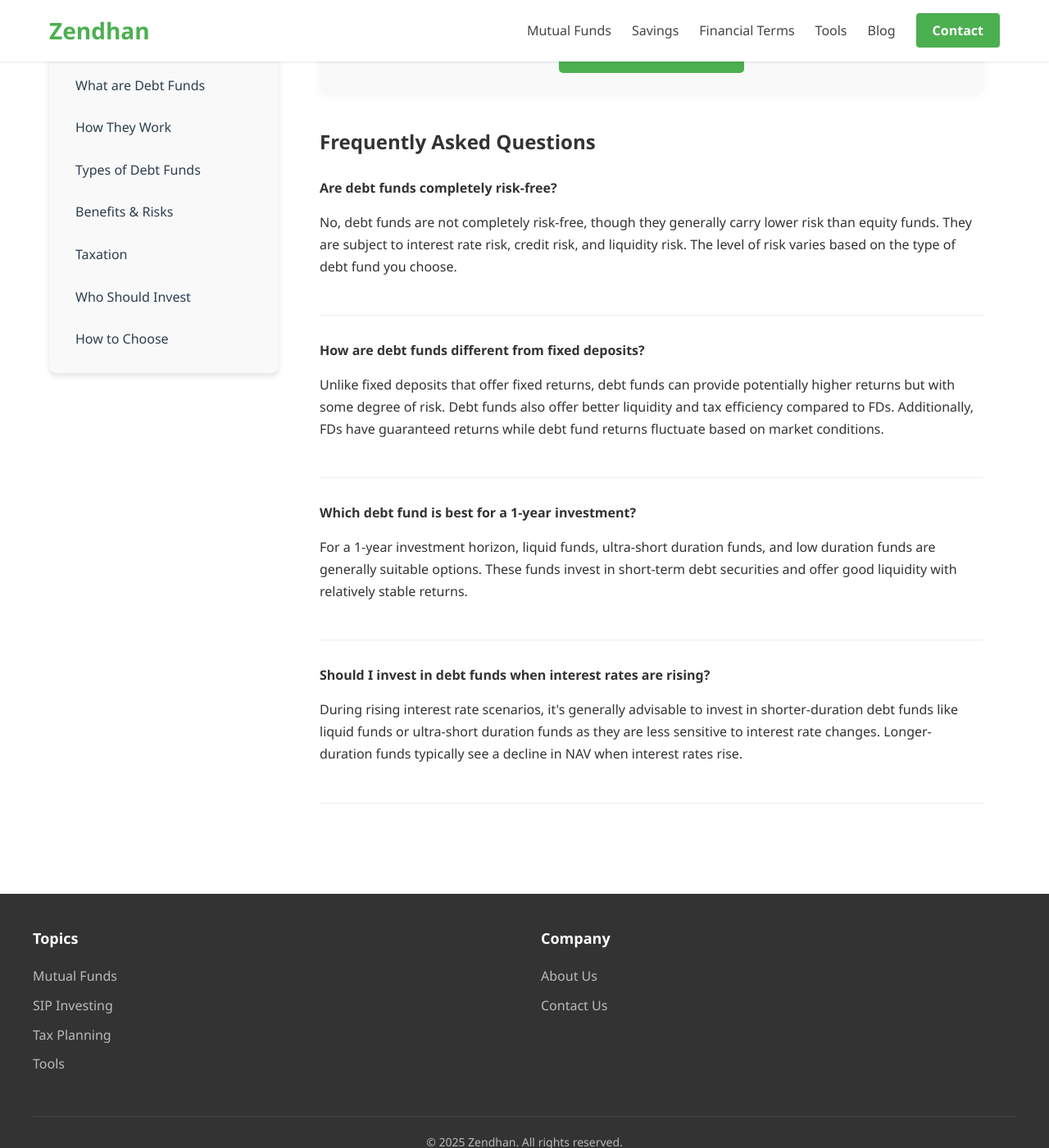
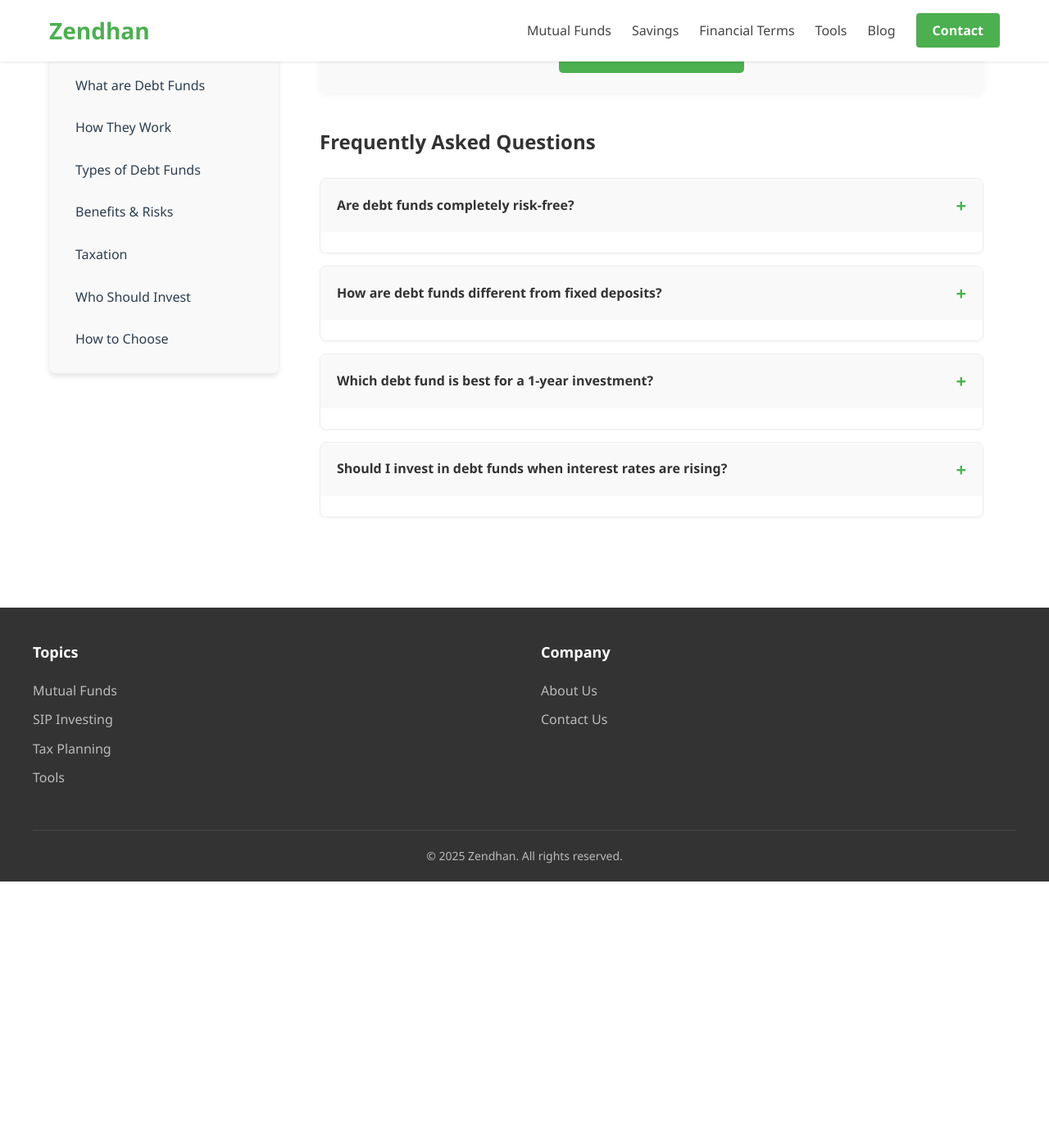
Before and after one commit to nandan11/zendhan, a Jekyll site: the page built from debt-funds.html, in a window 1280 px wide and 1400 px high, scrolled down 7608 px. Shown: the whole window at 82% size. Built offline with Jekyll 4.4.1, drawn with Linux system fonts in a browser that asks for light colours; after the commit the page ends 8683 px from its top, so only the background shows below that.

Commit message:
Update debt-funds.html

```diff
--- a/debt-funds.html
+++ b/debt-funds.html
@@ -272,23 +272,31 @@ custom_css:
       <div class="content-block">
         <h2>Frequently Asked Questions</h2>
 
+      <div class="faq-accordion">
         <div class="faq-item">
-          <h4>Are debt funds completely risk-free?</h4>
+          <div class="faq-question">Are debt funds completely risk-free?</div>
+          <div class="faq-answer">
           <p>No, debt funds are not completely risk-free, though they generally carry lower risk than equity funds. They are subject to interest rate risk, credit risk, and liquidity risk. The level of risk varies based on the type of debt fund you choose.</p>
         </div>
+      </div>
 
-        <div class="faq-item">
-          <h4>How are debt funds different from fixed deposits?</h4>
+     <div class="faq-item">
+        <div class="faq-question">How are debt funds different from fixed deposits?</div>
+          <div class="faq-answer">
           <p>Unlike fixed deposits that offer fixed returns, debt funds can provide potentially higher returns but with some degree of risk. Debt funds also offer better liquidity and tax efficiency compared to FDs. Additionally, FDs have guaranteed returns while debt fund returns fluctuate based on market conditions.</p>
         </div>
+      </div>
 
-        <div class="faq-item">
-          <h4>Which debt fund is best for a 1-year investment?</h4>
+     <div class="faq-item">
+        <div class="faq-question">Which debt fund is best for a 1-year investment?</div>
+          <div class="faq-answer">
           <p>For a 1-year investment horizon, liquid funds, ultra-short duration funds, and low duration funds are generally suitable options. These funds invest in short-term debt securities and offer good liquidity with relatively stable returns.</p>
         </div>
+      </div>
 
-        <div class="faq-item">
-          <h4>Should I invest in debt funds when interest rates are rising?</h4>
+      <div class="faq-item">
+        <div class="faq-question">Should I invest in debt funds when interest rates are rising?</div>
+          <div class="faq-answer">
           <p>During rising interest rate scenarios, it's generally advisable to invest in shorter-duration debt funds like liquid funds or ultra-short duration funds as they are less sensitive to interest rate changes. Longer-duration funds typically see a decline in NAV when interest rates rise.</p>
         </div>
       </div>
```
